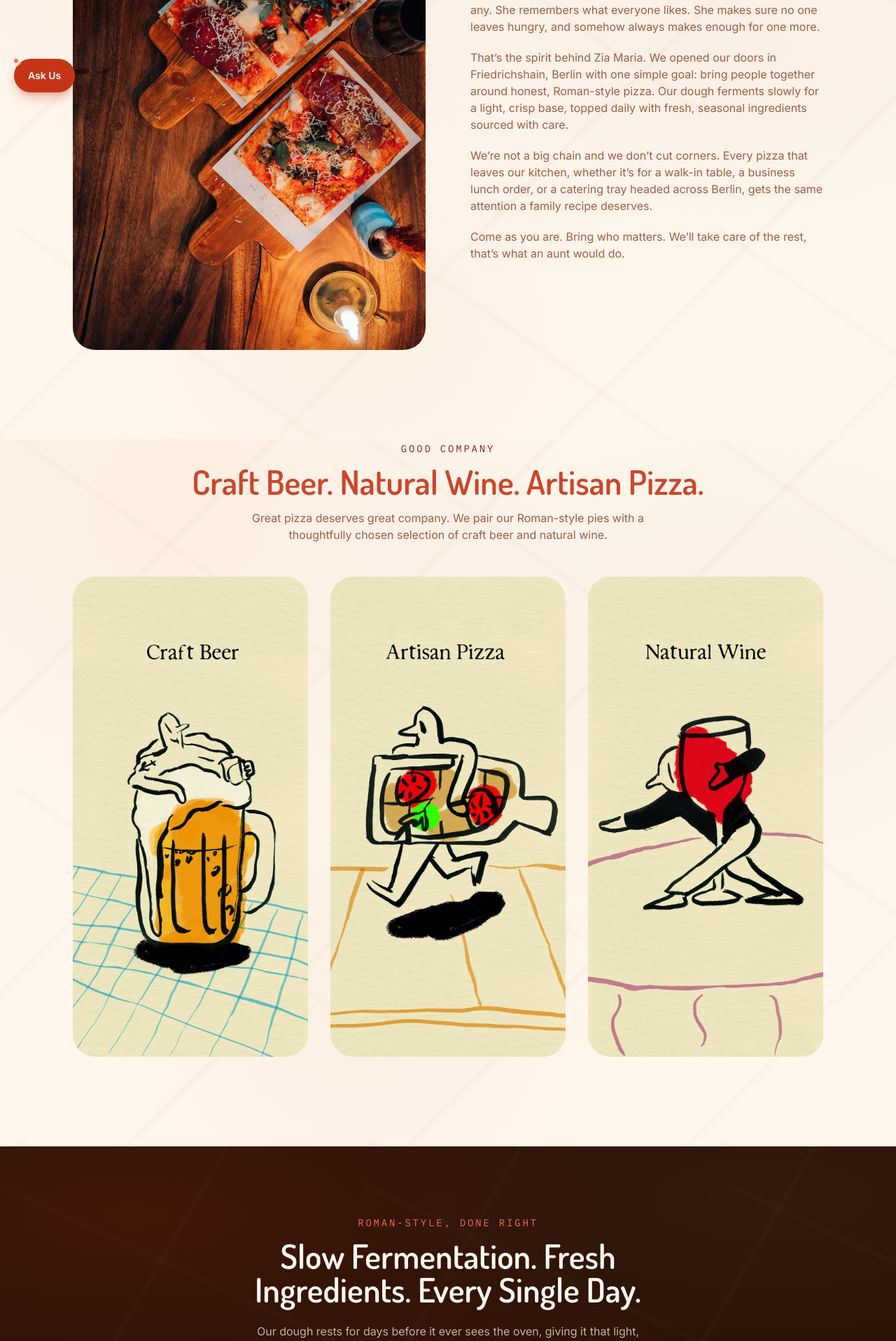
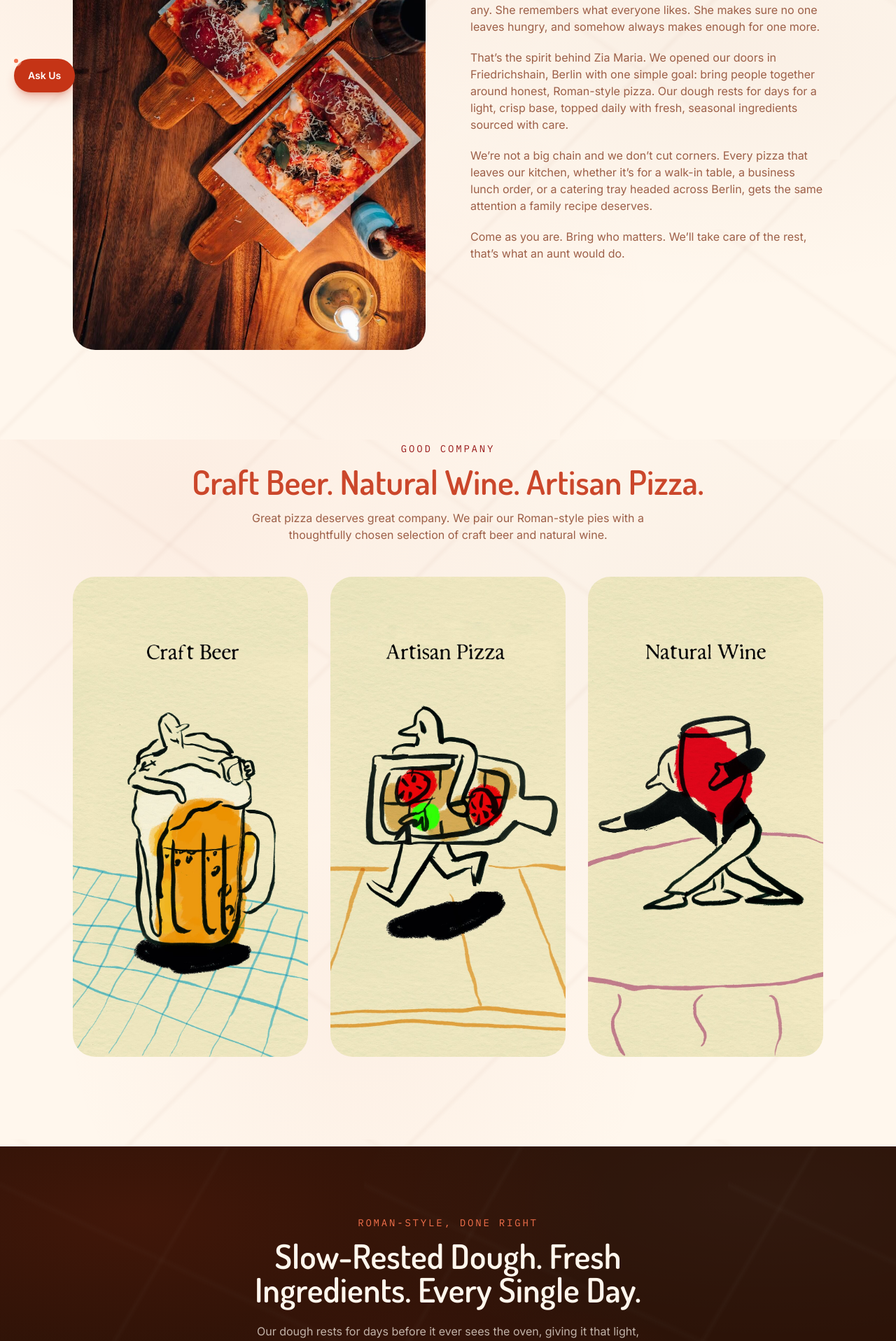
Before and after one commit to ziamariaberlin2-home/one-scroll-web, a Next.js app: page /one-scroll-web/our-story in a window 1280 px wide. Shown: the part 648-2564 px from the top of the page at 70% size. Built offline with nearby package versions, Linux system fonts and the light colour scheme.

Commit message:
Add files via upload

```diff
--- a/app/our-story/page.js
+++ b/app/our-story/page.js
@@ -43,7 +43,7 @@ export default function OurStoryPage() {
             <p>
               That&rsquo;s the spirit behind Zia Maria. We opened our doors in Friedrichshain,
               Berlin with one simple goal: bring people together around honest, Roman-style
-              pizza. Our dough ferments slowly for a light, crisp base, topped daily with fresh,
+              pizza. Our dough rests for days for a light, crisp base, topped daily with fresh,
               seasonal ingredients sourced with care.
             </p>
             <p>
@@ -107,7 +107,7 @@ export default function OurStoryPage() {
         <div className="mx-auto max-w-3xl px-6 text-center md:px-10">
           <span className="eyebrow text-sand">Roman-Style, Done Right</span>
           <h2 className="display-heading mt-3 text-3xl text-cream md:text-5xl">
-            Slow Fermentation. Fresh Ingredients. Every Single Day.
+            Slow-Rested Dough. Fresh Ingredients. Every Single Day.
           </h2>
           <p className="mx-auto mt-6 max-w-xl font-body text-cream/70">
             Our dough rests for days before it ever sees the oven, giving it that light, crisp,
```
